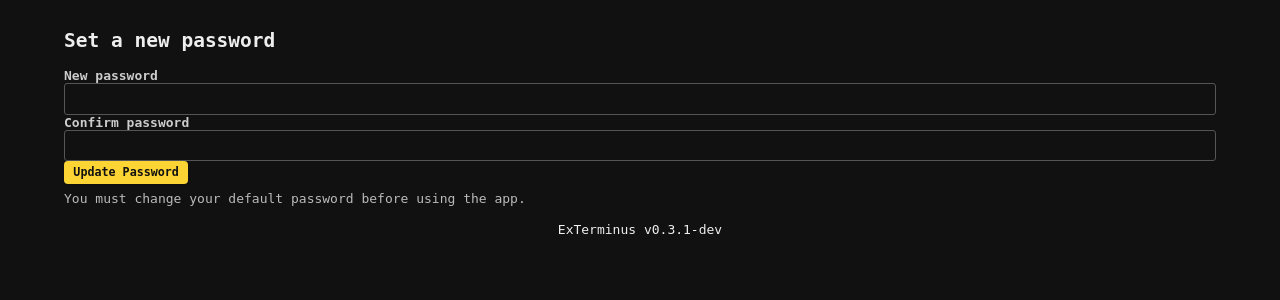
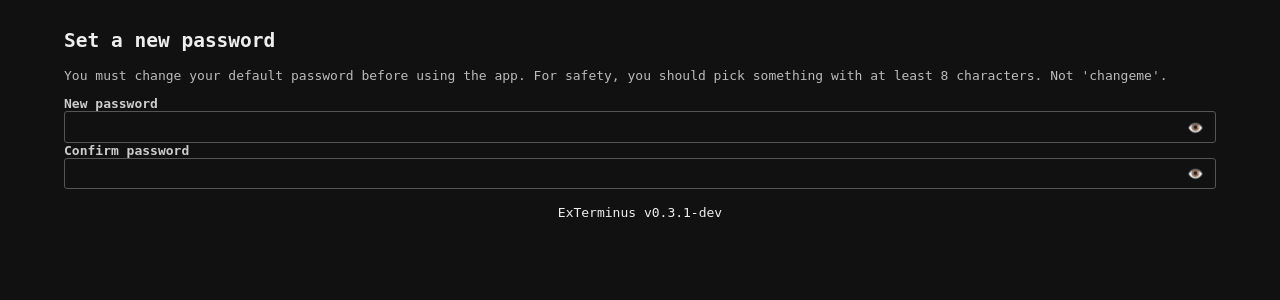
Before and after one commit to notoriouslogank/ExTerminus, a Flask app: page /force-password-reset in a window 1280 px wide. Shown: the part 28-328 px from the top of the page. Run offline with Flask 3, Linux system fonts and the light colour scheme; the visitor is signed in with stand-in values (Sample User, id 1); parts of the project's set-up code (start-up, migrations or seed data) failed here and were passed over; some libraries are stand-ins or nearby versions.

Commit message:
feat(account): enable password peek on change/reset flows; correct autocomplete hints

```diff
--- a/templates/force_password_reset.html
+++ b/templates/force_password_reset.html
@@ -1,13 +1,25 @@
 {% extends "base.html" %}
 {% block content %}
 <h2>Set a new password</h2>
+<p class="job-meta-light mt-05">You must change your default password before using the app. For safety, you should pick something with at least 8 characters.  Not 'changeme'.</p>
 <form method="POST">
     <input type="hidden" name="csrf_token" value="{{ csrf_token() }}">
-    <label>New password</label>
-    <input type="password" name="new_password" required>
-    <label>Confirm password</label>
-    <input type="password" name="confirm_password" required>
-    <button class="btn btn-yellow" type="submit">Update Password</button>
+
+    <label for="new_password">New password</label>
+    <div class="field-with-action">
+        <input id="new_password" name="new_password" type="password" required autocomplete="new_password" minlength="8">
+        <button type="button" class="btn-icon password-toggle" aria-label="Show password" aria-pressed="false" data-target="new_password">
+            <span class="sr-only">Show</span><span aria-hidden="true">👁️</span>
+        </button>
+    </div>
+
+    <label for="confirm_password">Confirm password</label>
+    <div class="field-with-action">
+        <input id="confirm_password" name="confirm_password" type="password" required autocomplete="confirm_password" minlength="8">
+        <button type="button" class="btn-icon password-toggle" aria-label="Show password" aria-pressed="false" data-target="confirm_password">
+            <span class="sr-only">Show</span><span aria-hidden="true">👁️</span>
+        </button>
+    </div>
+
 </form>
-<p class="job-meta-light mt-05">You must change your default password before using the app.</p>
 {% endblock %}
```
Also changed, not shown: templates/change_password.html (+15 -9 lines).
